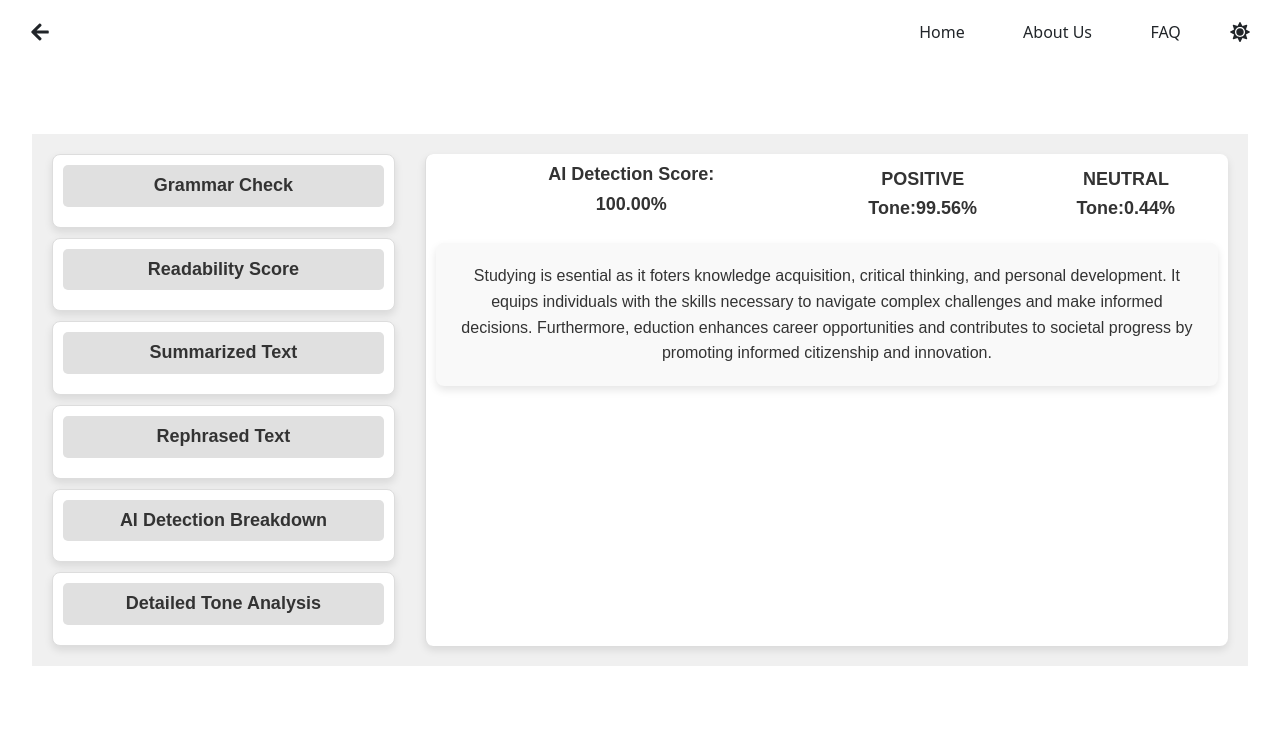
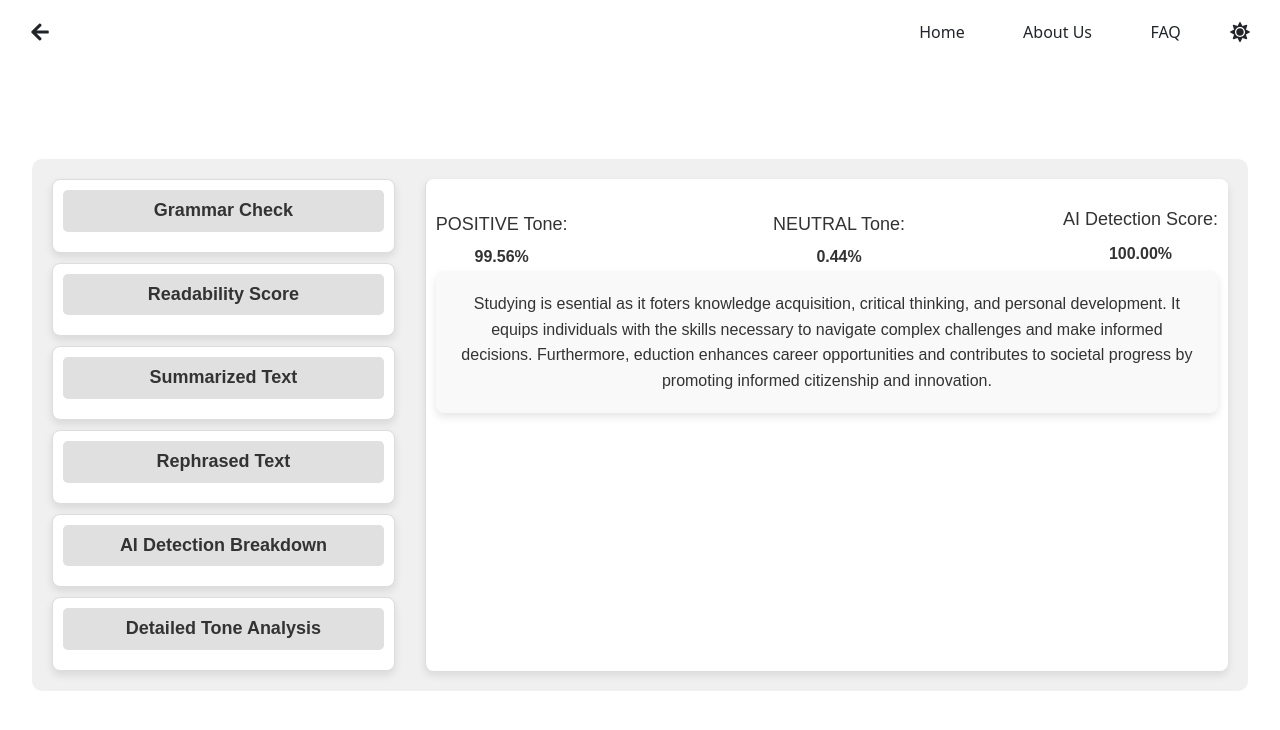
Before and after one commit to Andy-J-B/ClearWrite, a React (Vite) app in the folder client/: page /evaluate in a window 1280 px wide. Shown: the top 730 px of the page. Built offline with nearby package versions, Linux system fonts and the light colour scheme.

Commit message:
Fix Loading page issues, fix evaluation page issues, make abortControllerContext

```diff
--- /dev/null
+++ b/client/src/components/AbortControllerContext.jsx
@@ -0,0 +1,20 @@
+import React, { createContext, useContext, useRef } from "react";
+
+// Create a context for managing AbortController
+const AbortControllerContext = createContext(null);
+
+// Custom hook to use the AbortController context
+export const useAbortController = () => {
+  return useContext(AbortControllerContext);
+};
+
+// Provider to wrap around your app or specific components
+export const AbortControllerProvider = ({ children }) => {
+  const abortControllerRef = useRef(null);
+
+  return (
+    <AbortControllerContext.Provider value={abortControllerRef}>
+      {children}
+    </AbortControllerContext.Provider>
+  );
+};
--- a/client/src/components/evaluationPage.jsx
+++ b/client/src/components/evaluationPage.jsx
@@ -420,8 +420,6 @@ function EvaluationPage() {
 
   const readabilityScore = readability;
 
-
-
   const [expandedSections, setExpandedSections] = useState({
     summarized: false,
   });
@@ -430,8 +428,6 @@ function EvaluationPage() {
   const [hoveredSection, setHoveredSection] = useState(null);
   const [hoveredItem, setHoveredItem] = useState(null);
   const [expandedRephraseIndex, setExpandedRephraseIndex] = useState(null);
-  const [expandedAiDetectIndex, setExpandedAiDetectIndex] = useState(null);
-
 
   const [darkMode, setDarkMode] = useState(false);
   const navigate = useNavigate();
@@ -633,7 +629,8 @@ function EvaluationPage() {
                       }}
                       onMouseEnter={() => setHoveredItem(index)}
                       onMouseLeave={() => setHoveredItem(null)}
-                      onClick={() =>
+                      onClick={
+                        () =>
                           setExpandedSummaryIndex(
                             expandedSummaryIndex === index ? null : index
                           ) // Toggle individual summary
@@ -697,7 +694,9 @@ function EvaluationPage() {
                       {/* Show rephrased suggestions when expanded */}
                       {expandedRephraseIndex === index && (
                         <div style={styles.details}>
-                          <div style={{ maxHeight: '200px', overflowY: 'auto' }}>
+                          <div
+                            style={{ maxHeight: "200px", overflowY: "auto" }}
+                          >
                             <ul style={styles.suggestionsList}>
                               {entry.rephrasing.map((item, idx) => (
                                 <li key={idx} style={styles.suggestionItem}>
@@ -730,7 +729,7 @@ function EvaluationPage() {
 
             {/* Scrollable content for AI Detection */}
             {expandedSections.aiDetect && (
-          <div style={{ maxHeight: '200px', overflowY: 'auto' }}>
+              <div style={{ maxHeight: "200px", overflowY: "auto" }}>
                 {aidetect.sentenceScores?.length > 0 ? (
                   aidetect.sentenceScores.map((sentenceData, index) => (
                     <div key={index} style={styles.listItem}>
@@ -743,7 +742,9 @@ function EvaluationPage() {
                     </div>
                   ))
                 ) : (
-              <p style={styles.emptyText}>No AI detection data available.</p>
+                  <p style={styles.emptyText}>
+                    No AI detection data available.
+                  </p>
                 )}
               </div>
             )}
@@ -762,17 +763,20 @@ function EvaluationPage() {
 
             {/* Scrollable content for Tone Analysis */}
             {expandedSections.toneAnalysis && (
-          <div style={{ maxHeight: '200px', overflowY: 'auto' }}>
+              <div style={{ maxHeight: "200px", overflowY: "auto" }}>
                 {/* Detailed Sentiment by Sentence */}
                 <h4 style={styles.listTitle}>Detailed Sentiment Analysis</h4>
                 {tone.detailedResults.map((resultData, index) => (
                   <div key={index} style={styles.listItem}>
                     <h5 style={styles.listTitle}>
-                  Sentence: {tone.sentences[index].split(" ").slice(0, 3).join(" ")}...
+                      Sentence:{" "}
+                      {tone.sentences[index].split(" ").slice(0, 3).join(" ")}
+                      ...
                     </h5>
                     {resultData.map((sentimentData, idx) => (
                       <p key={idx} style={styles.scoreText}>
-                    {sentimentData[1]}: {(sentimentData[0] * 100).toFixed(2)}%
+                        {sentimentData[1]}:{" "}
+                        {(sentimentData[0] * 100).toFixed(2)}%
                       </p>
                     ))}
                   </div>
@@ -783,67 +787,58 @@ function EvaluationPage() {
         </div>
 
         <div style={styles.rightColumn}>
-          {/* AI Detection and Tone Sentiment Breakdown Side by Side */}
-          <div style={styles.scoresContainer}>
+          <div style={styles.fullScoresContainer}>
+            {/* Tone Sentiment Breakdown */}
+            <div style={styles.sentimentContainer}>
+              <div style={styles.scoreContainer}>
+                <span style={styles.scoreLabel}>
+                  {tone && tone.overallSentiment && tone.overallSentiment[0]
+                    ? tone.overallSentiment[0][1]
+                    : "No Sentiment"}{" "}
+                  Tone:
+                </span>
+                <span style={styles.scoreValue}>
+                  {tone && tone.overallSentiment && tone.overallSentiment[0]
+                    ? (tone.overallSentiment[0][0] * 100).toFixed(2) + "%"
+                    : "No sentiment available."}
+                </span>
+              </div>
+
+              <div style={styles.scoreContainer}>
+                <span style={styles.scoreLabel}>
+                  {tone && tone.overallSentiment && tone.overallSentiment[1]
+                    ? tone.overallSentiment[1][1]
+                    : "No Sentiment"}{" "}
+                  Tone:
+                </span>
+                <span style={styles.scoreValue}>
+                  {tone && tone.overallSentiment && tone.overallSentiment[1]
+                    ? (tone.overallSentiment[1][0] * 100).toFixed(2) + "%"
+                    : "No sentiment available."}
+                </span>
+              </div>
+            </div>
+
             {/* AI Detection Score */}
-            <div style={{ display: 'flex', flexDirection: 'column', alignItems: 'center', width: '100%' }}>
-              <h3 style={{ ...styles.scoreLabel, fontSize: '18px', color: '#333', textAlign: 'center' }}>AI Detection Score:</h3>
-              <h3 style={{ ...styles.scoreValue, fontSize: '18px', color: '#333', textAlign: 'center' }}>
+            <div style={styles.scoreContainer}>
+              <h3 style={styles.scoreLabel}>AI Detection Score:</h3>
+              <h3 style={styles.scoreValue}>
                 {aidetect && aidetect.overallScore
                   ? `${(aidetect.overallScore * 100).toFixed(2)}%`
                   : "No AI detection score available."}
               </h3>
             </div>
-
-            {/* Tone Sentiment Breakdown */}
-            <div style={{ display: 'flex', gap: '15px', justifyContent: 'center', alignItems: 'center', width: '100%' }}>
-              {/* Positive and Neutral Sentiment displayed inline */}
-              {tone && tone.overallSentiment && tone.overallSentiment.length > 0 && (
-                <div style={{ display: "flex", gap: "15px", justifyContent: 'center' }}>
-                  <div style={{ textAlign: 'center' }}>
-                    <span style={{ ...styles.scoreLabel, fontSize: '18px', color: '#333' }}>
-                      {tone.overallSentiment[0][1]} Tone:
-                    </span>
-                    <span style={{ ...styles.scoreValue, fontSize: '18px', color: '#333' }}>
-                      {(tone.overallSentiment[0][0] * 100).toFixed(2)}%
-                    </span>
-                  </div>
-                  <div style={{ textAlign: 'center' }}>
-                    <span style={{ ...styles.scoreLabel, fontSize: '18px', color: '#333' }}>
-                      {tone.overallSentiment[1][1]} Tone:
-                    </span>
-                    <span style={{ ...styles.scoreValue, fontSize: '18px', color: '#333' }}>
-                      {(tone.overallSentiment[1][0] * 100).toFixed(2)}%
-                    </span>
-                  </div>
-                </div>
-              )}
-            </div>
           </div>
 
           {/* Original text */}
+          <div id="originalText">
             <p style={styles.originalText}>{readabilityScore.originalText}</p>
           </div>
-
-
+        </div>
       </div>
     </div>
   );
 }
-
-// Utility Component for Lists
-const List = ({ title, items }) => (
-  <div>
-    {title && <h4 style={styles.listTitle}>{title}</h4>}
-    <ul style={styles.list}>
-      {items.map((item, index) => (
-        <li key={index} style={styles.listItem}>
-          {item}
-        </li>
-      ))}
-    </ul>
-  </div>
-);
 
 const styles = {
   pageContainer: {
@@ -854,7 +849,8 @@ const styles = {
     lineHeight: "1.6",
     gap: "20px",
     backgroundColor: "#f0f0f0",
-    overflowX: "hidden",
+    overflowy: "auto",
+    borderRadius: "10px" /* Optional: Adds rounded corners */,
   },
   leftColumn: {
     flex: 1,
@@ -872,7 +868,10 @@ const styles = {
     borderRadius: "8px",
     boxShadow: "0 4px 8px rgba(0, 0, 0, 0.1)",
     maxWidth: "70%", // Ensures the right column takes up 70% of the space
-    overflowY: "auto",
+    overflowY: "auto", // Allows for scrolling if content overflows
+    position: "sticky", // Makes it sticky
+    top: "0", // Sticks to the top of the viewport when scrolling
+    zIndex: 10, // Ensure it stays above other elements while scrolling
   },
   square: {
     padding: "10px", // Reduced padding for more compact sections
@@ -978,33 +977,34 @@ const styles = {
     cursor: "pointer",
   },
 
-  // **Newly Updated Styles for AI Detection and Tone Scores**
-  scoresContainer: {
-    display: "flex", // Use flexbox for horizontal layout
-    justifyContent: "space-between", // Space between the items
-    alignItems: "center", // Center the items vertically
-    marginBottom: "20px", // Space below the scores
+  fullScoresContainer: {
+    display: "flex", // Use flexbox for the main container
+    justifyContent: "space-between", // Space out the AI Detection and Sentiment sections
+    alignItems: "center", // Center vertically
+    width: "100%", // Full width
+    gap: "40px", // Add spacing between elements
+    marginTop: "20px", // Optional, add top margin for spacing
   },
-
+  sentimentContainer: {
+    display: "flex", // Use flexbox for tone sentiment items
+    justifyContent: "space-between", // Space the sentiment items across the row
+    width: "60%", // Adjust width to control how much space it takes up
+  },
   scoreContainer: {
     display: "flex",
-    flexDirection: "column",
-    alignItems: "center", // Center the label and value
-    marginRight: "20px", // Space between the scores
+    flexDirection: "column", // Stack label and value vertically
+    alignItems: "center", // Center label and value horizontally
+    gap: "5px", // Small gap between label and value
   },
-
-  // Increased header size for AI Detection and Tone
-  scoreHeader: {
-    fontSize: "20px", // Increased font size for headers
-    fontWeight: "bold",
+  scoreLabel: {
+    fontSize: "18px",
     color: "#333",
-    marginBottom: "10px", // Space between header and values
+    textAlign: "center", // Center label text
   },
-
-  scoreLabel: {
-    fontSize: "14px", // Smaller font size for the label
-    fontWeight: "bold",
-    color: "#666",
+  scoreValue: {
+    fontSize: "18px",
+    color: "#333",
+    textAlign: "center", // Center value text
   },
 
   scoreValue: {
@@ -1014,6 +1014,4 @@ const styles = {
   },
 };
 
-
-
 export default EvaluationPage;
--- a/client/src/css/Evaluationpage.css
+++ b/client/src/css/Evaluationpage.css
@@ -21,6 +21,8 @@ body.dark-mode {
 #eval-page {
   display: flex;
   flex-direction: column;
+
+  padding-top: 50px; /* Optional: Adds rounded corners */
 }
 
 /* Navbar styles */
--- a/client/src/main.jsx
+++ b/client/src/main.jsx
@@ -4,13 +4,16 @@ import { BrowserRouter } from "react-router-dom";
 import "./index.css";
 import App from "./App.jsx";
 import { ProgressProvider } from "./components/ProgressContext.jsx";
+import { AbortControllerProvider } from "./components/AbortControllerContext.jsx";
 
 ReactDOM.createRoot(document.getElementById("root")).render(
   <React.StrictMode>
     <ProgressProvider>
-      <BrowserRouter>
-        <App />
-      </BrowserRouter>
+      <AbortControllerProvider>
+        <BrowserRouter>
+          <App />
+        </BrowserRouter>
+      </AbortControllerProvider>
     </ProgressProvider>
   </React.StrictMode>
 );
```
Also changed, not shown: client/src/components/HomePage.jsx (+20 -3 lines), client/src/components/LoadingPage.jsx (+25 -10 lines), client/src/css/LoadingPage.css (added, +71 -0 lines). Lines whose indentation alone changed are shown as unchanged.
